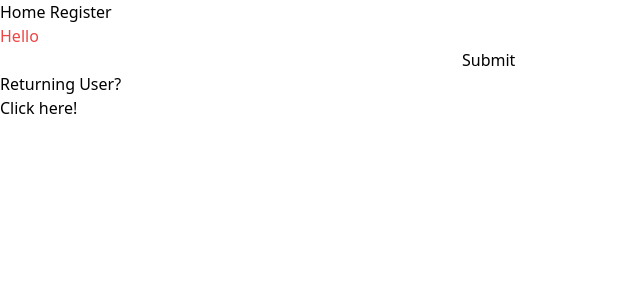
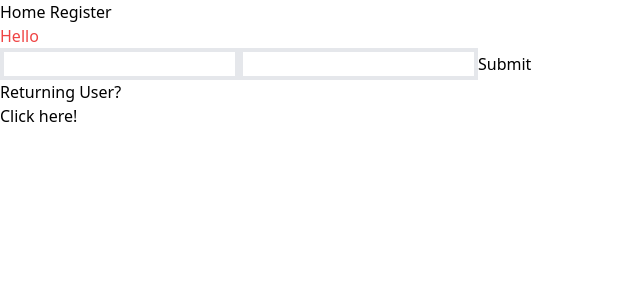
Before and after one commit to staten-island-tech/supabase-project-ya-like-jazz, a Vue app in the folder app/: page /register in a window 1280 px wide. Shown: the top 300 px of the page, without its empty margins (0-640 px from the left). Built offline with nearby package versions, Linux system fonts and the light colour scheme; the HTML template or start-up script is replaced by a standard one.

Commit message:
Signup improved

```diff
--- a/app/src/views/EmailVerification.vue
+++ b/app/src/views/EmailVerification.vue
@@ -1,8 +1,12 @@
 <template>
-
+    <h1> We have sent you an email </h1>
 </template>
 
 <script lang="ts">
 import { ref } from 'vue'
-export const Verified = ref(false)
+export function isVerified(){
+    const Verified = ref(false)
+    return { Verified }
+}
+
 </script>
--- a/app/src/views/HomeView.vue
+++ b/app/src/views/HomeView.vue
@@ -4,6 +4,6 @@ import TheWelcome from '../components/TheWelcome.vue'
 
 <template>
   <main>
-<h1> This is an h1 from HomeView </h1>
+    <h1>This is an h1 from HomeView</h1>
   </main>
 </template>
--- a/app/src/views/LoginWebsite.vue
+++ b/app/src/views/LoginWebsite.vue
@@ -1,8 +1,8 @@
 <template>
   <div class="container flex justify-center flex-flow">
     <h1>Hello</h1>
-    <input type="text" v-model="username" />
-    <input type="text" v-model="password" />
+    <input type="text" class="border-solid border-2" v-model="username" />
+    <input type="text" class="border-solid border-2" v-model="password" />
     <input type="submit" @click="signInWithEmail()" />
     <div>
       <h2>New User?</h2>
--- a/app/src/views/RegisterWebsite.vue
+++ b/app/src/views/RegisterWebsite.vue
@@ -1,8 +1,8 @@
 <template>
   <div>
     <h1 class="text-red-500">Hello</h1>
-    <input type="text" v-model="username" />
-    <input type="text" v-model="password" />
+    <input type="text" class="border-solid border-4" v-model="username" />
+    <input type="text" class="border-solid border-4" v-model="password" />
     <input type="submit" @click="signUpNewUser()" />
     <div>
       <h2>Returning User?</h2>
@@ -12,6 +12,7 @@
 </template>
 
 <script setup lang="ts">
+import router from '@/router/index.ts'
 import { supabase } from '../lib/supabaseClient.ts'
 import { ref } from 'vue'
 const username = ref('')
@@ -21,8 +22,8 @@ async function signUpNewUser() {
   const { data, error } = await supabase.auth.signUp({
     email: username.value,
     password: password.value,
-  options: {
-      emailRedirectTo: '/emailverification',
+    options: {
+      emailRedirectTo: 'http://localhost:5173/login',
     },
   })
   console.log(data, error)
```
Also changed, not shown: app/src/App.vue (+5 -7 lines), app/src/types.ts (+5 -5 lines).
